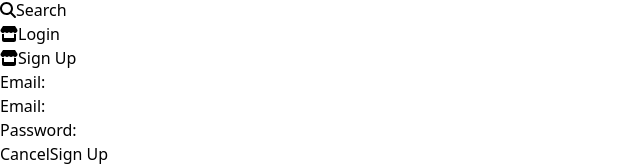
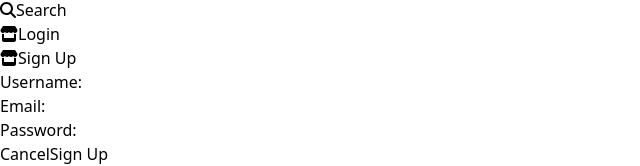
Before and after one commit to bijay-05/book-review-application, a React (Vite) app in the folder frontend/: page /signup in a window 1280 px wide. Shown: the part 402-568 px from the top of the page, without its empty margins (0-640 px from the left). Built offline with nearby package versions, Linux system fonts and the light colour scheme; no server answers.

Commit message:
add user signup

```diff
--- a/frontend/src/contexts/authContext.tsx
+++ b/frontend/src/contexts/authContext.tsx
@@ -1,5 +1,6 @@
 import React, { useState, useEffect, useContext } from "react";
 import { sessionVerify, userLogin } from "../requests/authLogin.js";
+import { userSignUp } from "../requests/addUser.js";
 
 export const AuthStatus = {
   Loading: "Loading",
@@ -73,12 +74,16 @@ const AuthProvider = ({ children }: { children: React.ReactNode }) => {
   }
 
   async function signUpWithEmail(
-    username: string,
     email: string,
+    name: string,
     password: string,
   ) {
     try {
-      // await cognito.signUpUserWithEmail(username, email, password);
+      const status = await userSignUp({ email, name, password });
+
+      if (status) {
+        alert("Sign Up successful. Please Login now.");
+      }
     } catch (err) {
       throw err;
     }
--- a/frontend/src/pages/SignUpPage.tsx
+++ b/frontend/src/pages/SignUpPage.tsx
@@ -1,4 +1,4 @@
-import { useState, useContext } from "react";
+import { useState, useContext, type FormEvent } from "react";
 import {
   useValidEmail,
   useValidPassword,
@@ -22,9 +22,11 @@ export default function SignUp() {
 
   const authContext = useContext(AuthContext);
 
-  const signUpClicked = async () => {
+  const signUpClicked = async (e: FormEvent) => {
     try {
-      await authContext?.signUpWithEmail(username, email, password);
+      e.preventDefault();
+      console.log("Sign up Clicked in the page");
+      await authContext?.signUpWithEmail(email, username, password);
       navigate("/login");
     } catch (error) {
       const err = error as any;
@@ -42,11 +44,8 @@ export default function SignUp() {
         <div className="p-8 m-8 rounded-md shadow-md  bg-violet-300">
           <form onSubmit={signUpClicked}>
             <div className="mb-4">
-              <label
-                htmlFor="email"
-                className="block text-sm font-bold mb-2"
-              >
-                Email:
+              <label htmlFor="email" className="block text-sm font-bold mb-2">
+                Username:
               </label>
               <input
                 type="text"
@@ -57,10 +56,7 @@ export default function SignUp() {
               />
             </div>
             <div className="mb-4">
-              <label
-                htmlFor="email"
-                className="block text-sm font-bold mb-2"
-              >
+              <label htmlFor="email" className="block text-sm font-bold mb-2">
                 Email:
               </label>
               <input
--- /dev/null
+++ b/frontend/src/requests/addUser.ts
@@ -0,0 +1,31 @@
+import { api } from "./axiosInstance.js";
+
+export interface IUserSignUp {
+  email: string;
+  name: string;
+  password: string;
+}
+
+export const userSignUp = async ({
+  email,
+  name,
+  password,
+}: IUserSignUp): Promise<boolean> => {
+  try {
+    console.log("Inside requests file, userSignUp: ");
+    const response = await api.post("/user", {
+      email,
+      name,
+      password,
+    });
+    console.log("This the response from signup: ", response.data);
+    if (response.data.statusCode == 201) {
+      return true;
+    } else {
+      return false;
+    }
+  } catch (err) {
+    console.error("Auth API hit error: ", err);
+    throw err;
+  }
+};
```
